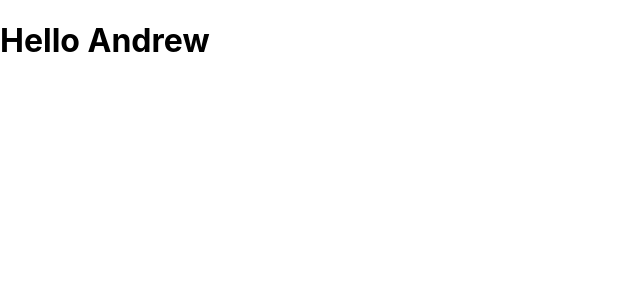
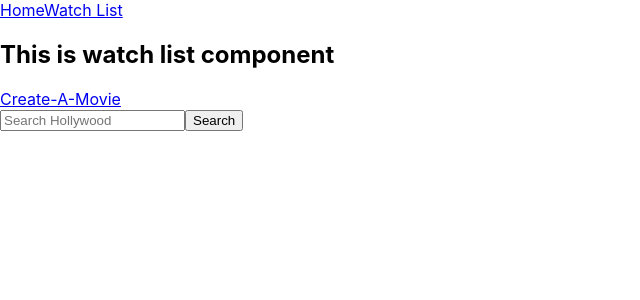
Before and after one commit to myfriendpaul/movies-r-us, a React (Create React App) app in the folder client/: page /watchlist in a window 1280 px wide. Shown: the top 300 px of the page, without its empty margins (0-640 px from the left). Built offline with nearby package versions, Linux system fonts and the light colour scheme; no server answers.

Commit message:
Routes and airtable set up

```diff
--- a/client/package.json
+++ b/client/package.json
@@ -6,8 +6,10 @@
     "@testing-library/jest-dom": "^5.14.1",
     "@testing-library/react": "^11.2.7",
     "@testing-library/user-event": "^12.8.3",
+    "axios": "^0.21.1",
     "react": "^17.0.2",
     "react-dom": "^17.0.2",
+    "react-router-dom": "^5.2.0",
     "react-scripts": "4.0.3",
     "web-vitals": "^1.1.2"
   },
--- a/client/src/App.js
+++ b/client/src/App.js
@@ -1,5 +1,13 @@
+import Nav from "./components/Nav";
+import Form from "./components/Form";
+
 function App() {
-  return <h1>Hello Andrew</h1>;
+  return (
+    <>
+      <Nav />
+      <Form />
+    </>
+  );
 }
 
 export default App;
--- /dev/null
+++ b/client/src/components/CreateaMovie.jsx
@@ -0,0 +1,9 @@
+function CreateaMovie() {
+  return (
+    <>
+      <h1>This is the create-a-movie component</h1>;
+    </>
+  );
+}
+
+export default CreateaMovie;
--- /dev/null
+++ b/client/src/components/Form.jsx
@@ -0,0 +1,31 @@
+import { useState } from "react";
+import { Link, Route } from "react-router-dom";
+import Search from "./Search";
+
+function Form() {
+  const [movies, setMovies] = useState("");
+
+  const handleSubmit = (event) => event.preventDefault();
+
+  return (
+    <>
+      <form id="form-container" onSubmit={handleSubmit}>
+        <input
+          id="searchbar"
+          placeholder="Search Hollywood"
+          value={movies}
+          type="text"
+          onChange={(e) => setMovies(e.target.value)}
+        />
+        <Link to={`/search/result`}>
+          <button type="submit">Search</button>
+        </Link>
+        <Route path={`/search/result`}>
+          <Search />
+        </Route>
+      </form>
+    </>
+  );
+}
+
+export default Form;
--- /dev/null
+++ b/client/src/components/Nav.jsx
@@ -0,0 +1,21 @@
+import { Link, Route } from "react-router-dom";
+import WatchList from "./WatchList";
+import CreateaMovie from "./CreateaMovie";
+
+function Nav() {
+  return (
+    <nav>
+      <Link to="/">Home</Link>
+      <Link to="/watchlist">Watch List</Link>
+      <Route path="/watchlist">
+        <WatchList />
+      </Route>
+      <Link to="/createamovie">Create-A-Movie</Link>
+      <Route path="/createamovie">
+        <CreateaMovie />
+      </Route>
+    </nav>
+  );
+}
+
+export default Nav;
--- /dev/null
+++ b/client/src/components/Search.jsx
@@ -0,0 +1,8 @@
+// import axios from "axios";
+// import { useState, useEffect } from "react";
+
+function Search() {
+  return <div className="movie">This is the search result component</div>;
+}
+
+export default Search;
--- /dev/null
+++ b/client/src/components/WatchList.jsx
@@ -0,0 +1,27 @@
+import { useState, useEffect } from "react";
+import axios from "axios";
+// import { airtableBaseURL, config } from "../services";
+
+function WatchList() {
+  const [listItem, setListItem] = useState([]);
+
+  useEffect(() => {
+    const getList = async () => {
+      const resp = await axios.get(
+        `https://api.airtable.com/v0/appLmgdIGJJj2W1cx/movies?api_key=keyvJmv6c4xbWL05d`
+      );
+      console.log(resp.data);
+      setListItem(resp.data);
+    };
+    getList();
+  }, []);
+
+  return (
+    <>
+      <h1>This is watch list component</h1>
+      <h1></h1>
+    </>
+  );
+}
+
+export default WatchList;
--- a/client/src/index.js
+++ b/client/src/index.js
@@ -1,14 +1,17 @@
-import React from 'react';
-import ReactDOM from 'react-dom';
-import './index.css';
-import App from './App';
-import reportWebVitals from './reportWebVitals';
+import React from "react";
+import ReactDOM from "react-dom";
+import "./index.css";
+import App from "./App";
+import reportWebVitals from "./reportWebVitals";
+import { BrowserRouter as Router } from "react-router-dom";
 
 ReactDOM.render(
   <React.StrictMode>
-    <App />
+    <Router>
+      <App />
+    </Router>
   </React.StrictMode>,
-  document.getElementById('root')
+  document.getElementById("root")
 );
 
 // If you want to start measuring performance in your app, pass a function
--- /dev/null
+++ b/client/src/services/index.js
@@ -0,0 +1,11 @@
+export const airtableBaseURL = `https://api.airtable.com/v0/${process.env.REACT_APP_AIRTABLE_APP}/movies`;
+
+export const config = {
+  headers: {
+    Authorization: `Bearer ${process.env.REACT_APP_AIRTABLE_KEY}`,
+  },
+};
+
+// export const tmdbBaseURL = `https://api.themoviedb.org/3/search/movie?api_key=${REACT_APP_TMBD_KEY}&query=`;
+
+// export const tmbdImageBaseURL = `https://image.tmdb.org/t/p/w500/`;
```
Also changed, not shown: client/src/components/AddButton.jsx (added), client/src/components/Footer.jsx (added), client/src/components/RemoveButton.jsx (added), 1 other file (tests, documents, lock files or other folders).
